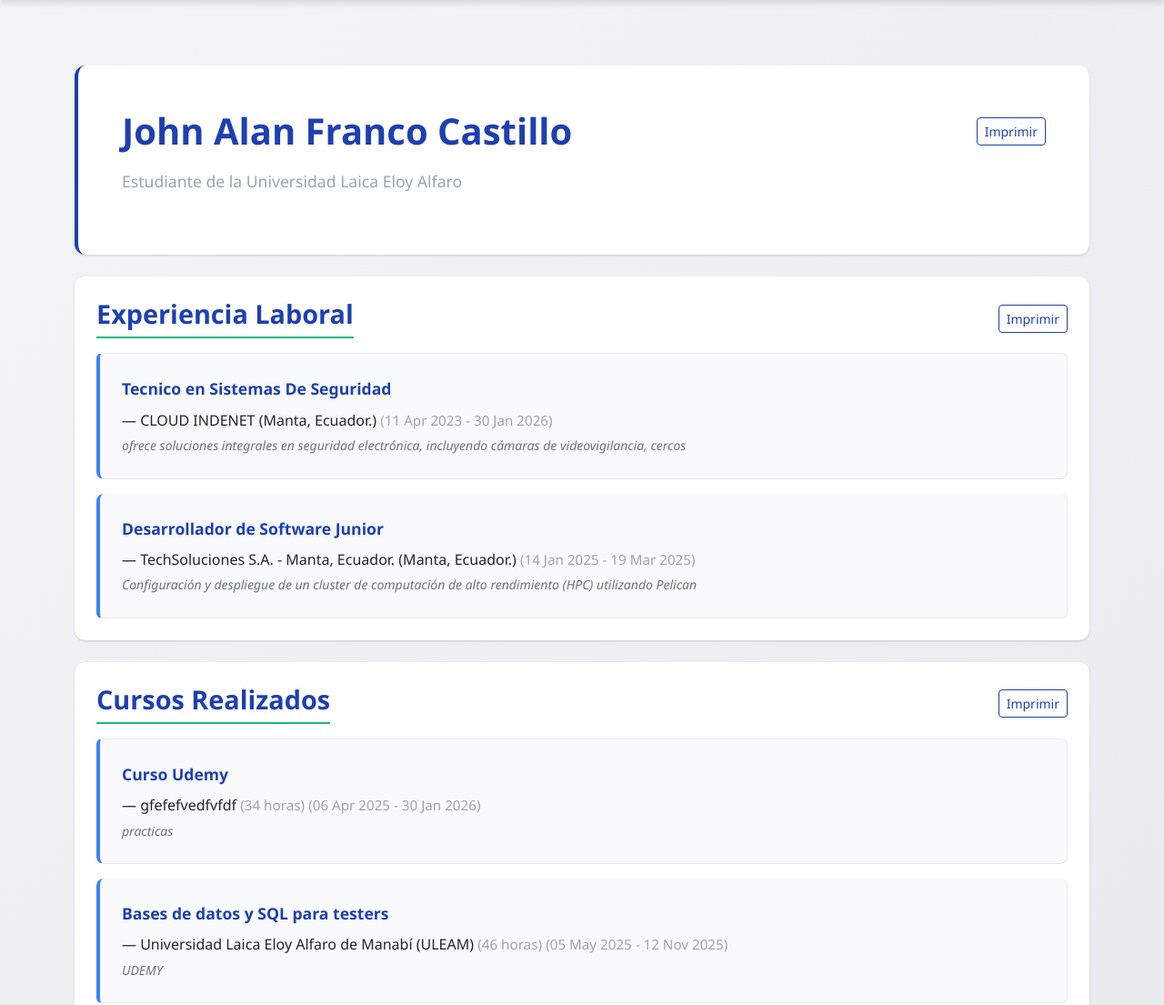
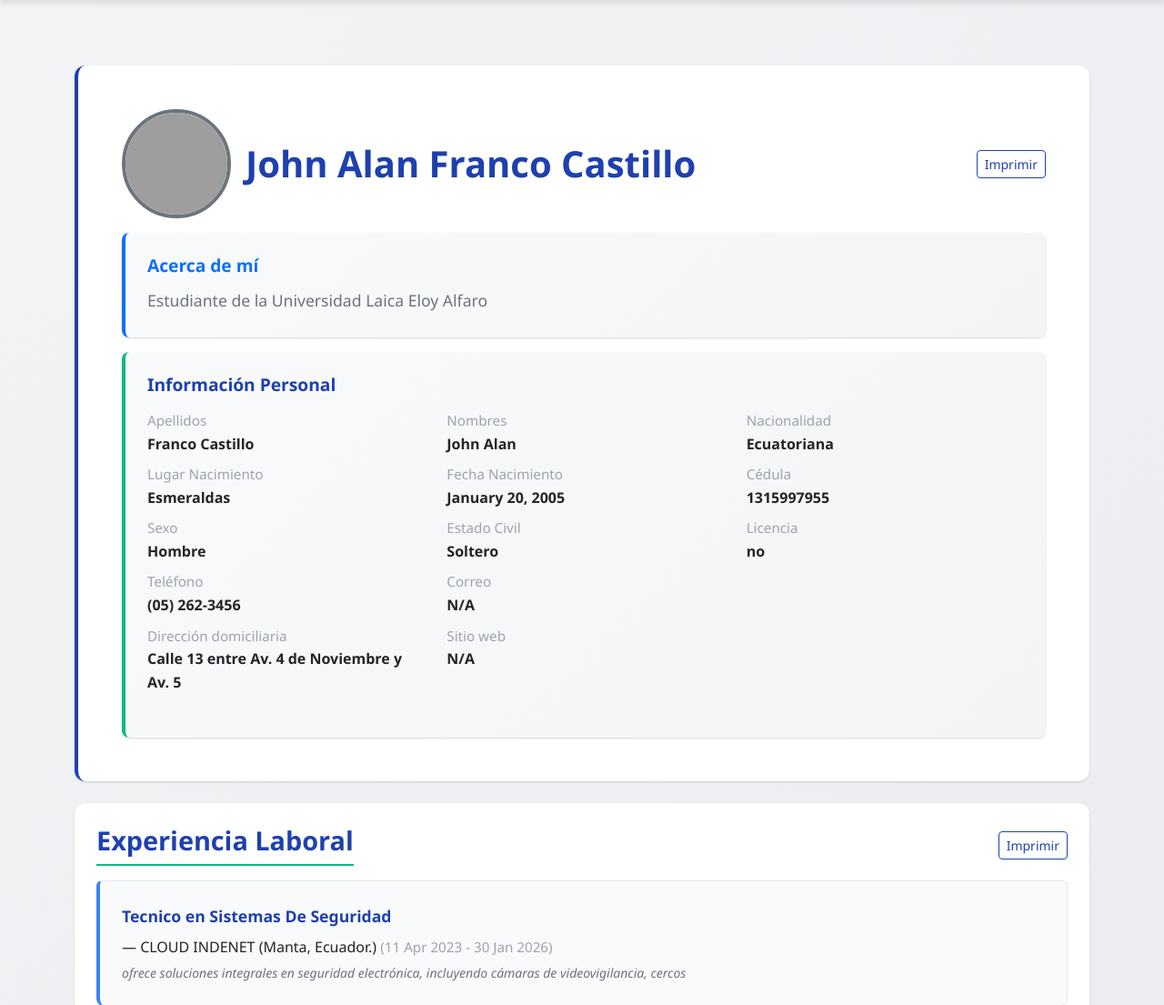
Before and after one commit to johnf2005/hoja-de-vida, a Django app: page / in a window 1280 px wide. Shown: the part 99-1204 px from the top of the page at 91% size. Run offline with Django 5.2, Linux system fonts and the light colour scheme; data comes from the database, SQL or seed files in the repository; both versions use the stored data as it was after the commit; data that the repository does not hold is empty; grey boxes are pictures that could not be loaded.

Commit message:
Redesign profile section with photo and detailed personal information layout

```diff
--- a/mi_proyecto/portfolio/models.py
+++ b/mi_proyecto/portfolio/models.py
@@ -43,6 +43,7 @@ class DatosPersonales(models.Model):
     direcciontrabajo = models.CharField(max_length=50, blank=True, null=True)
     direcciondomiciliaria = models.CharField(max_length=50, blank=True, null=True)
 
+    correoelectronico = models.EmailField(max_length=100, blank=True, null=True)
     sitioweb = models.CharField(max_length=60, blank=True, null=True)
     foto_perfil = models.ImageField(upload_to='fotos_perfil/', blank=True, null=True)
 
--- a/mi_proyecto/templates/index.html
+++ b/mi_proyecto/templates/index.html
@@ -134,14 +134,101 @@
       {% if datos.perfil %}
       <section id="perfil" class="mb-4 section-print">
         <div class="d-flex justify-content-between align-items-center mb-3">
-          <h1 class="h3 m-0">{{ datos.perfil.nombres }} {{ datos.perfil.apellidos }}</h1>
+          <div class="d-flex align-items-center gap-3">
+            {% if datos.perfil.foto_perfil %}
+            <img src="{{ datos.perfil.foto_perfil.url }}" alt="{{ datos.perfil.nombres }} {{ datos.perfil.apellidos }}" class="rounded-circle" style="width: 120px; height: 120px; object-fit: cover; border: 4px solid #6c757d;">
+            {% else %}
+            <div class="rounded-circle bg-secondary d-flex align-items-center justify-content-center" style="width: 120px; height: 120px; border: 4px solid #6c757d;">
+              <span class="text-white fs-1">{{ datos.perfil.nombres.0 }}{{ datos.perfil.apellidos.0 }}</span>
+            </div>
+            {% endif %}
+            <h1 class="h3 m-0">{{ datos.perfil.nombres }} {{ datos.perfil.apellidos }}</h1>
+          </div>
           <button class="btn btn-sm btn-outline-primary" onclick="printSection('perfil')" title="Imprimir esta sección">
             <i class="bi bi-printer"></i> Imprimir
           </button>
         </div>
+
         {% if datos.perfil.descripcionperfil %}
-        <p class="text-muted">{{ datos.perfil.descripcionperfil }}</p>
+        <div class="card border-primary mb-3">
+          <div class="card-body">
+            <h5 class="card-title text-primary">Acerca de mí</h5>
+            <p class="card-text">{{ datos.perfil.descripcionperfil }}</p>
+          </div>
+        </div>
         {% endif %}
+
+        <div class="card">
+          <div class="card-body">
+            <h5 class="card-title mb-3">Información Personal</h5>
+            <div class="row">
+              <div class="col-md-4 mb-3">
+                <div class="mb-2">
+                  <small class="text-muted">Apellidos</small>
+                  <div><strong>{{ datos.perfil.apellidos }}</strong></div>
+                </div>
+                <div class="mb-2">
+                  <small class="text-muted">Lugar Nacimiento</small>
+                  <div><strong>{{ datos.perfil.lugarnacimiento|default:"N/A" }}</strong></div>
+                </div>
+                <div class="mb-2">
+                  <small class="text-muted">Sexo</small>
+                  <div><strong>{{ datos.perfil.get_sexo_display|default:"N/A" }}</strong></div>
+                </div>
+                <div class="mb-2">
+                  <small class="text-muted">Teléfono</small>
+                  <div><strong>{{ datos.perfil.telefonoconvencional|default:"N/A" }}</strong></div>
+                </div>
+                <div class="mb-2">
+                  <small class="text-muted">Dirección domiciliaria</small>
+                  <div><strong>{{ datos.perfil.direcciondomiciliaria|default:"N/A" }}</strong></div>
+                </div>
+              </div>
+              <div class="col-md-4 mb-3">
+                <div class="mb-2">
+                  <small class="text-muted">Nombres</small>
+                  <div><strong>{{ datos.perfil.nombres }}</strong></div>
+                </div>
+                <div class="mb-2">
+                  <small class="text-muted">Fecha Nacimiento</small>
+                  <div><strong>{{ datos.perfil.fechanacimiento|date:"F j, Y"|default:"N/A" }}</strong></div>
+                </div>
+                <div class="mb-2">
+                  <small class="text-muted">Estado Civil</small>
+                  <div><strong>{{ datos.perfil.estadocivil|default:"N/A" }}</strong></div>
+                </div>
+                <div class="mb-2">
+                  <small class="text-muted">Correo</small>
+                  <div><strong>{{ datos.perfil.correoelectronico|default:"N/A" }}</strong></div>
+                </div>
+                <div class="mb-2">
+                  <small class="text-muted">Sitio web</small>
+                  <div>
+                    {% if datos.perfil.sitioweb %}
+                    <a href="{{ datos.perfil.sitioweb }}" target="_blank"><strong>{{ datos.perfil.sitioweb }}</strong></a>
+                    {% else %}
+                    <strong>N/A</strong>
+                    {% endif %}
+                  </div>
+                </div>
+              </div>
+              <div class="col-md-4 mb-3">
+                <div class="mb-2">
+                  <small class="text-muted">Nacionalidad</small>
+                  <div><strong>{{ datos.perfil.nacionalidad|default:"N/A" }}</strong></div>
+                </div>
+                <div class="mb-2">
+                  <small class="text-muted">Cédula</small>
+                  <div><strong>{{ datos.perfil.numerocedula|default:"N/A" }}</strong></div>
+                </div>
+                <div class="mb-2">
+                  <small class="text-muted">Licencia</small>
+                  <div><strong>{{ datos.perfil.licenciaconducir|default:"No" }}</strong></div>
+                </div>
+              </div>
+            </div>
+          </div>
+        </div>
       </section>
 
       {% if datos.experiencia %}
```
Also changed, not shown: mi_proyecto/db.sqlite3, mi_proyecto/portfolio/migrations/0006_datospersonales_correoelectronico.py (added).
